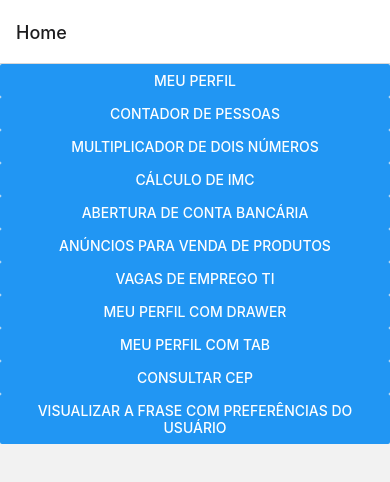
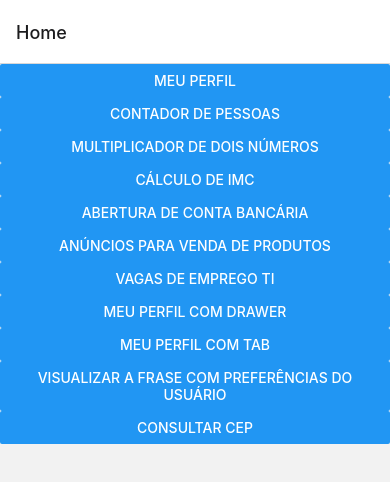
Before and after one commit to hotel-eme/tp-web, a React Native app: screen / in a window 390 px wide. Shown: the top 482 px of the page. Built offline with nearby package versions, Linux system fonts and the light colour scheme.

Commit message:
Corrige posição do import de acordo com padrão

```diff
--- a/App.js
+++ b/App.js
@@ -11,8 +11,8 @@ import { AnuncioParaVendaProdutosScreen } from "./src/screens/08.AnuncioParaVend
 import { VagaEmpregoScreen } from "./src/screens/09.VagaEmprego";
 import { MeuPerfilScreenDrawer } from "./src/screens/12.MeuPerfilDrawer";
 import { MeuPerfilTab } from "./src/screens/13.MeuPerfilTab";
+import { VisualizacaoFraseScreen } from "./src/screens/14.VisualizacaoFrase";
 import { MeuCepScreen } from "./src/screens/17.ConsultaCep";
-import { VisualizacaoFraseScreen } from "./src/screens/14.VisualizacaoFrase";
 
 const Stack = createNativeStackNavigator();
 
@@ -28,8 +28,8 @@ function HomeScreen(props) {
       <Button title="Vagas de Emprego TI" onPress={function () { props.navigation.navigate('Vagas de Emprego de TI') }} />
       <Button title="Meu Perfil com Drawer" onPress={function () { props.navigation.navigate('Meu Perfil com Drawer') }} />
       <Button title="Meu Perfil com Tab" onPress={function () { props.navigation.navigate('Meu Perfil Tab') }} />
+      <Button title="Visualizar a frase com preferências do usuário" onPress={function () { props.navigation.navigate('Frase')}} />
       <Button title="Consultar CEP" onPress={function () { props.navigation.navigate('Consultar CEP') }} />
-      <Button title="Visualizar a frase com preferências do usuário" onPress={function () { props.navigation.navigate('Frase')}} />
     </View>
   );
 }
@@ -48,8 +48,8 @@ export default function App() {
         <Stack.Screen name="Vagas de Emprego de TI" component={VagaEmpregoScreen} />
         <Stack.Screen name="Meu Perfil com Drawer" component={MeuPerfilScreenDrawer} />
         <Stack.Screen name="Meu Perfil Tab" component={MeuPerfilTab} />
+        <Stack.Screen name="Frase" component={VisualizacaoFraseScreen} />
         <Stack.Screen name="Consultar CEP" component={MeuCepScreen} />
-        <Stack.Screen name="Frase" component={VisualizacaoFraseScreen} />
       </Stack.Navigator>
     </NavigationContainer>
   );
```
